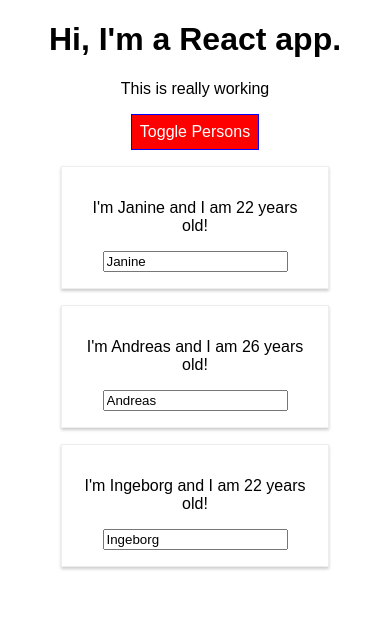
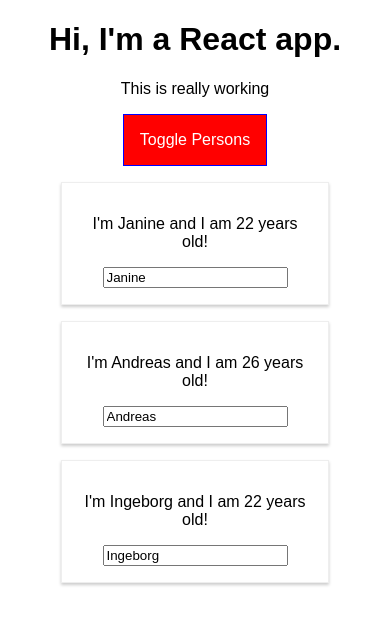
Before and after one commit to hjstang/react, a React app: page / in a window 390 px wide. Both pictures are taken after a click on the button "Toggle Persons". Shown: the top 624 px of the page. Built offline with nearby package versions, Linux system fonts and the light colour scheme.

Commit message:
added pseudo selectors and media queries

```diff
--- a/src/App.css
+++ b/src/App.css
@@ -9,3 +9,26 @@
 .bold{
   font-weight: bold;
 }
+
+.App button {
+  border: 1px solid blue;
+  padding: 16px;
+  background-color: green;
+  font: inherit;
+  color: white;
+  cursor: pointer;
+}
+
+.App button:hover{
+  background-color: lightgreen;
+  color: black;
+}
+
+.App button.Red{
+  background-color: red;
+}
+
+.App button.Red:hover{
+  background-color: salmon;
+  color: black;
+}
--- a/src/App.js
+++ b/src/App.js
@@ -52,17 +52,8 @@
   }
 
   render() {
-    // using pseudo-selector (hover-style)
-      const style = {
-        backgroundColor: 'green',
-        color: 'white',
-        font: 'inherit',
-        border: '1px solid blue',
-        padding: '8px',
-        cursor: 'pointer',
-      };
-
       let persons = null;
+      let btnClass = '';
 
       if (this.state.showPersons) {
         persons = (
@@ -78,8 +69,7 @@
             })}
           </div>
         );
-        // setting style dynamically
-        style.backgroundColor = 'red';
+        btnClass = classes.Red;
       }
 
       // css classlist
@@ -97,7 +87,7 @@
           <h1> Hi, I'm a React app.</h1>
           <p className={assignedClasses.join(' ')}> This is really working </p>
           <button
-            style={style}
+            className = {btnClass}
             onClick={this.togglePersonsHandler}>Toggle Persons</button>
             {persons}
         </div>
--- a/src/Person/Person.css
+++ b/src/Person/Person.css
@@ -6,3 +6,9 @@
     padding: 16px;
     text-align: center;
 }
+
+@media (min-width: 500px){
+    .Person{
+        width: 450px;
+    }
+}
```
